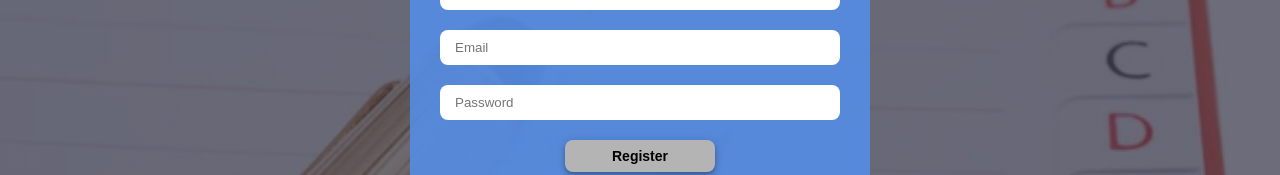
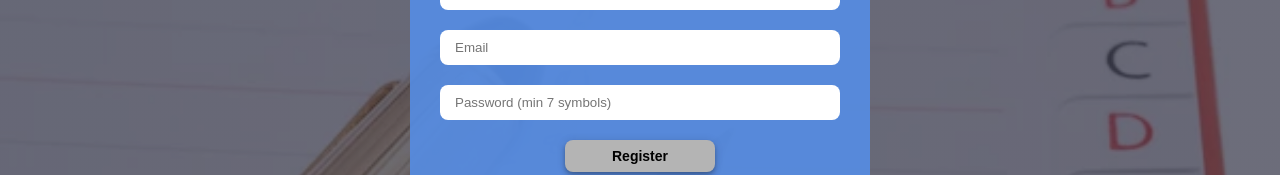
Before and after one commit to alexrat22/goit-react-hw-08-phonebook, a React (Create React App) app: page /goit-react-hw-08-phonebook/register in a window 1280 px wide. Shown: the part 209-384 px from the top of the page. Built offline with nearby package versions, Linux system fonts and the light colour scheme.

Commit message:
change placeholder

```diff
--- a/src/views/RegisterView.jsx
+++ b/src/views/RegisterView.jsx
@@ -60,7 +60,7 @@ export default function RegisterView() {
         value={password}
         onChange={onChange}
         name="password"
-        placeholder="Password"
+        placeholder="Password (min 7 symbols)"
         required
       />
 
```
